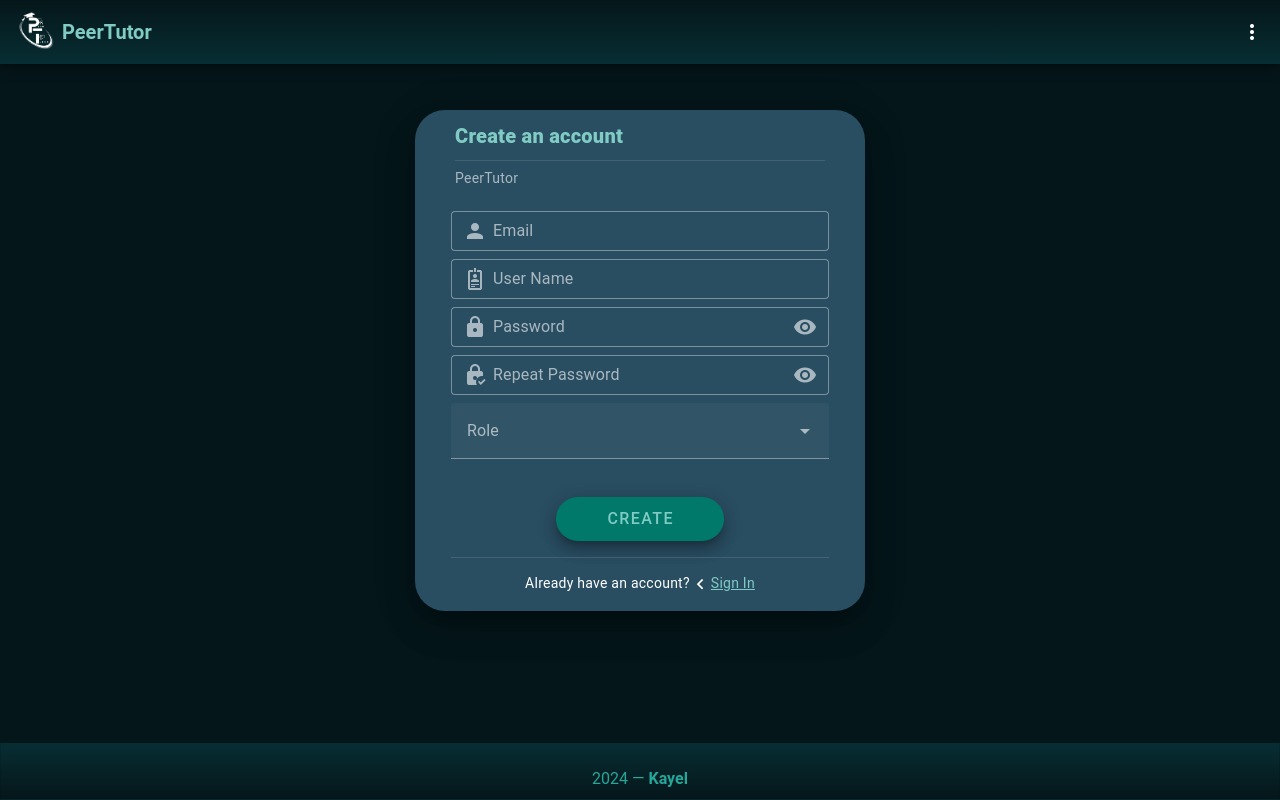
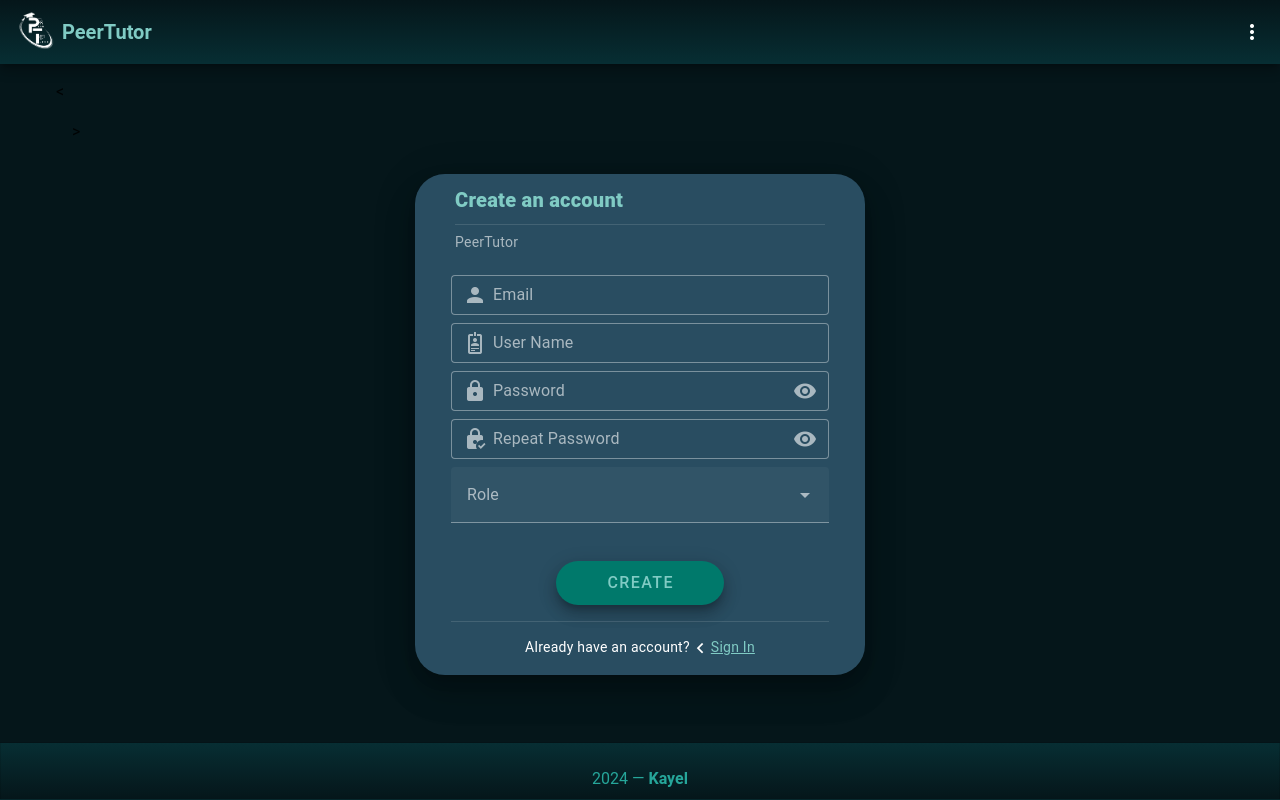
Before and after one commit to jkgulay/PeerTutor, a Vue app in the folder PeerTutor/: page /register in a window 1280 px wide. Built offline with nearby package versions, Linux system fonts and the light colour scheme.

Commit message:
ft: added vcontainers with fluid

```diff
--- a/PeerTutor/src/views/auth/LoginView.vue
+++ b/PeerTutor/src/views/auth/LoginView.vue
@@ -6,6 +6,7 @@ import LoginForm from './LoginForm.vue'
 <template>
   <AppLayout>
     <template #content>
+      <v-container fluid="">
         <v-row class="dflex justify-center">
           <v-col>
             <v-card
@@ -26,13 +27,19 @@ import LoginForm from './LoginForm.vue'
 
               <v-divider class="mx-3"></v-divider>
               <v-card-text class="text-center">
-              <a class="text-white text-decoration-none" rel="noopener noreferrer" target="_blank">
-                Don't have an account? <RouterLink class="text-teal-lighten-3" to="/register">Sign up now</RouterLink
+                <a
+                  class="text-white text-decoration-none"
+                  rel="noopener noreferrer"
+                  target="_blank"
+                >
+                  Don't have an account?
+                  <RouterLink class="text-teal-lighten-3" to="/register">Sign up now</RouterLink
                   ><v-icon icon="mdi-chevron-right"></v-icon>
                 </a>
               </v-card-text> </v-card
           ></v-col>
         </v-row>
+      </v-container>
     </template>
   </AppLayout>
 </template>
--- a/PeerTutor/src/views/auth/RegisterView.vue
+++ b/PeerTutor/src/views/auth/RegisterView.vue
@@ -6,6 +6,8 @@ import RegisterForm from './RegisterForm.vue'
 <template>
   <AppLayout
     ><template #content
+      ><
+      <v-container fluid="">
         ><v-row class="dflex justify-center">
           <v-col>
             <v-card
@@ -24,14 +26,19 @@ import RegisterForm from './RegisterForm.vue'
               <RegisterForm></RegisterForm>
               <v-divider class="mx-3"></v-divider>
               <v-card-text class="text-center">
-              <a class="text-white text-decoration-none" rel="noopener noreferrer" target="_blank">
+                <a
+                  class="text-white text-decoration-none"
+                  rel="noopener noreferrer"
+                  target="_blank"
+                >
                   Already have an account?<v-icon icon="mdi-chevron-left"></v-icon>
                   <RouterLink class="text-teal-lighten-3" to="/login">Sign In</RouterLink>
                 </a>
               </v-card-text>
             </v-card></v-col
           >
-      </v-row></template
+        </v-row></v-container
+      ></template
     >
   </AppLayout>
 </template>
```
Lines whose indentation alone changed are shown as unchanged.
